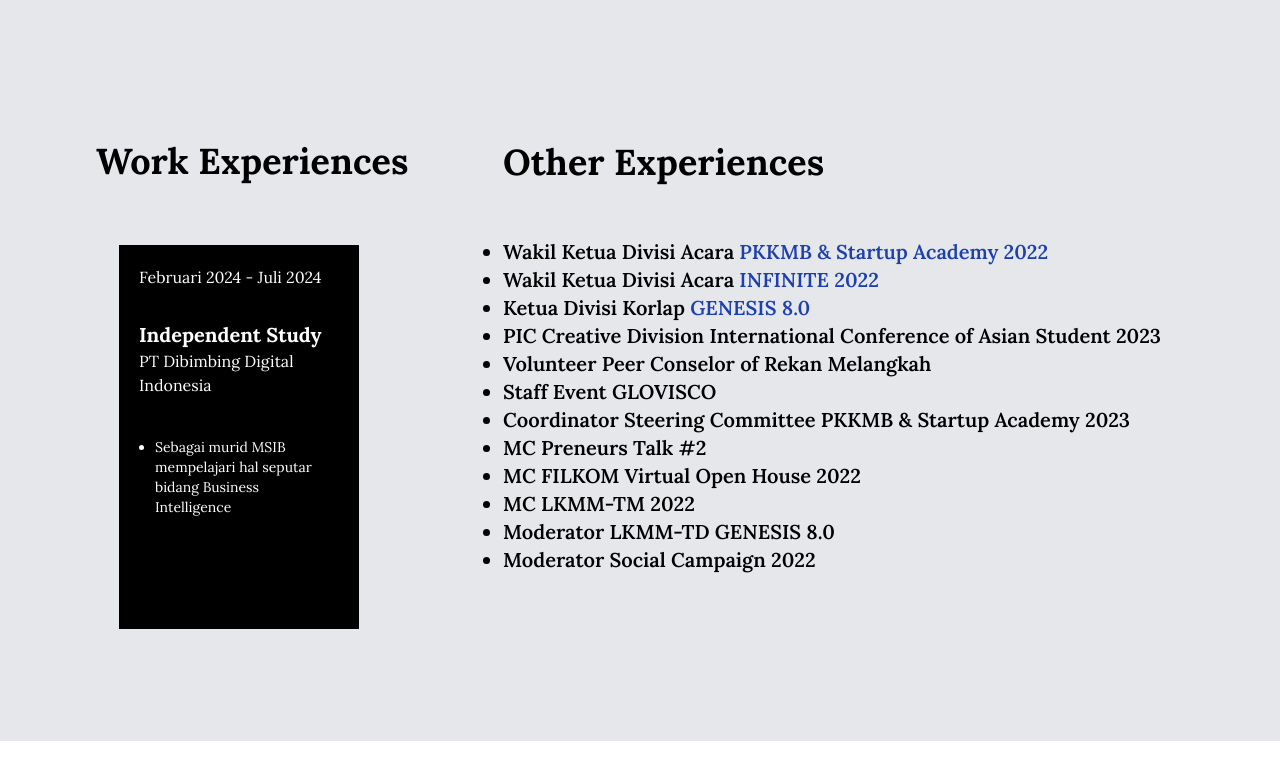
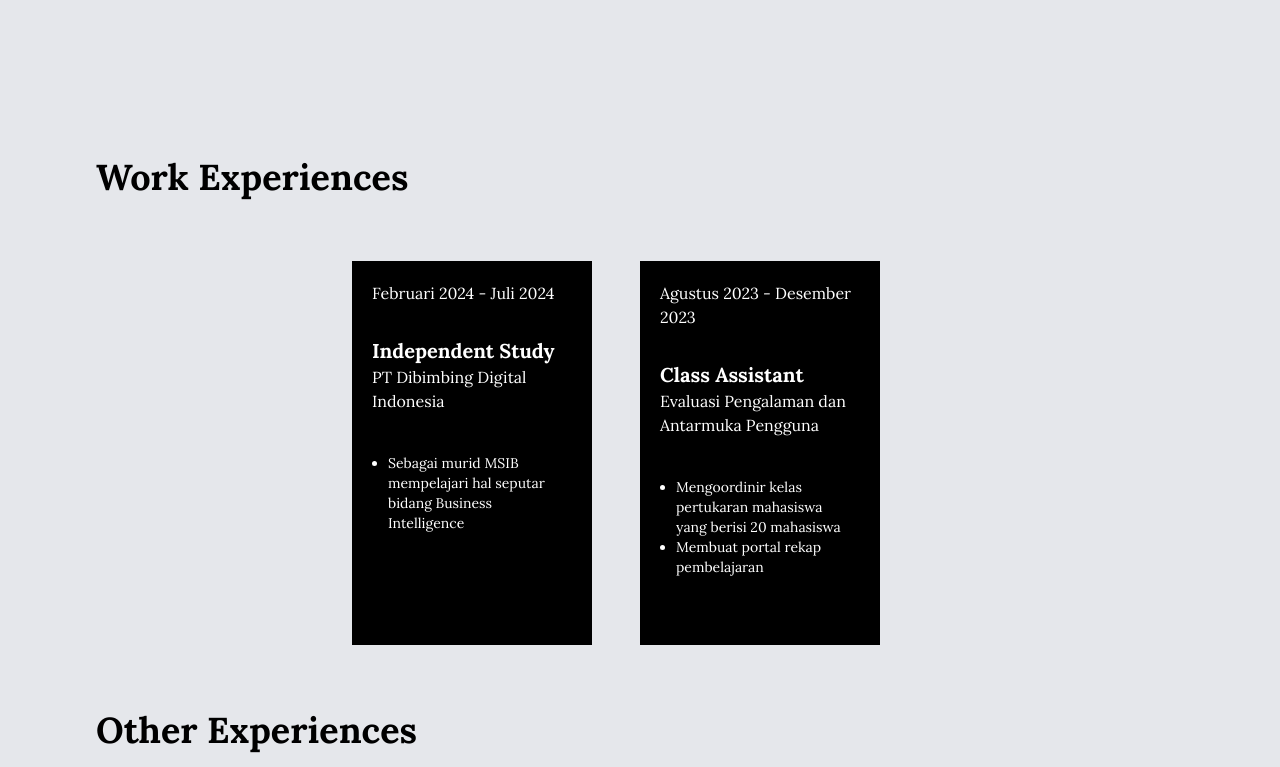
Before and after one commit to dhikasat/dhikasat.github.io, a plain HTML site: page index.html in a window 1280 px wide. Shown: the part 2053-2820 px from the top of the page. Drawn offline with nearby package versions, Linux system fonts and the light colour scheme.

Commit message:
Update index.html

```diff
--- a/index.html
+++ b/index.html
@@ -162,7 +162,7 @@
         >
           <h4>Januari 2023 - Januari 2024</h4>
           <h1 class="text-xl font-bold pt-8">MENTERI PSDM</h1>
-          <h2><a href="https://bemfilkom.ub.ac.id/">BEM NAWASENA 2023</a></h2>
+          <h2><a href="https://bemfilkom.ub.ac.id/2023/">BEM NAWASENA 2023</a></h2>
           <div class="pt-10 px-4">
             <ul style="list-style-type: disc">
               <li class="text-sm">Bertanggung jawab dalam keberlangsungan jalannya program kerja PSDM Fakultas mengenai kaderisasi mahasiswa & pengembangan dan pemberdayaan mahasiswa </li>
@@ -175,7 +175,7 @@
         >
           <h4>Februari 2022 - Desember 2022</h4>
           <h1 class="text-xl font-bold pt-8">STAF PSDM</h1>
-          <h2>BEM ARYAKARSA 2022</h2>
+          <h2><a href="https://bemfilkom.ub.ac.id/2022/">BEM ARYAKARSA 2022</a></h2>
           <div class="pt-10 px-4">
             <ul style="list-style-type: disc">
               <li class="text-sm">Ketua Pelaksana Lokakarya Kaderisasi 4.0</li>
@@ -200,9 +200,8 @@
       </div>
 
       <div class="bg-gray-200" id="experience">
-        <h1 class="pt-8 ml-12 sm:ml-24 font-bold text-4xl">Work Experiences</h1>
+        <h1 class="pt-12 ml-12 sm:ml-24 font-bold text-4xl">Work Experiences</h1>
         <div class="justify-center py-16 flex flex-wrap">
-
           <div
             class="card bg-black w-96 sm:w-60 sm:h-96 sm:mr-12 mb-12 text-white p-5 hover:bg-blue-800 transition duration-0 hover:duration-200"
           >
@@ -216,12 +215,27 @@
             </div>
           </div>
 
+          <div
+          class="card bg-black w-96 sm:w-60 sm:h-96 sm:mr-12 mb-12 text-white p-5 hover:bg-blue-800 transition duration-0 hover:duration-200"
+        >
+          <h4>Agustus 2023 - Desember 2023</h4>
+          <h1 class="text-xl font-bold pt-8">Class Assistant</h1>
+          <h2>Evaluasi Pengalaman dan Antarmuka Pengguna</h2>
+          <div class="pt-10 px-4">
+            <ul style="list-style-type: disc">
+              <li class="text-sm">Mengoordinir kelas pertukaran mahasiswa yang berisi 20 mahasiswa</li>
+              <li class="text-sm">Membuat portal rekap pembelajaran</li>
+            </ul>
+          </div>
+        </div>
+      </div>
+
       <div style="display: flex; justify-content: left; margin-top: -135px;">
-        <div style="margin-bottom: 40px">
-          <h2 class="pt-8 ml-12 sm:ml-24 font-bold text-4xl">
+        <div style="margin-top: 40px">
+          <h2 class="pt-12 ml-12 sm:ml-24 font-bold text-4xl">
             Other Experiences
           </h2>
-          <div style="margin-top: 40px;">
+          <div style="margin-top: 20px;">
             <ul class="pt-12 ml-12 sm:ml-24 sm:/mr- lg:py-4 font-semibold">
               <ul style="list-style-type: disc">
                 <li class="text-xl">Wakil Ketua Divisi Acara <a class="text-blue-800 hover:text-white" href="https://instagram.com/pk2maba_filkom?igshid=YmMyMTA2M2Y=">PKKMB & Startup Academy 2022</a></li>
@@ -278,6 +292,7 @@
         </p>
       </div>
     </footer>
+    <script async src="https://unpkg.com/taos@1.0.2/dist/taos.js"></script>
     <script>
       var menu = document.getElementById("menu");
       function toggleMenu() {
```
